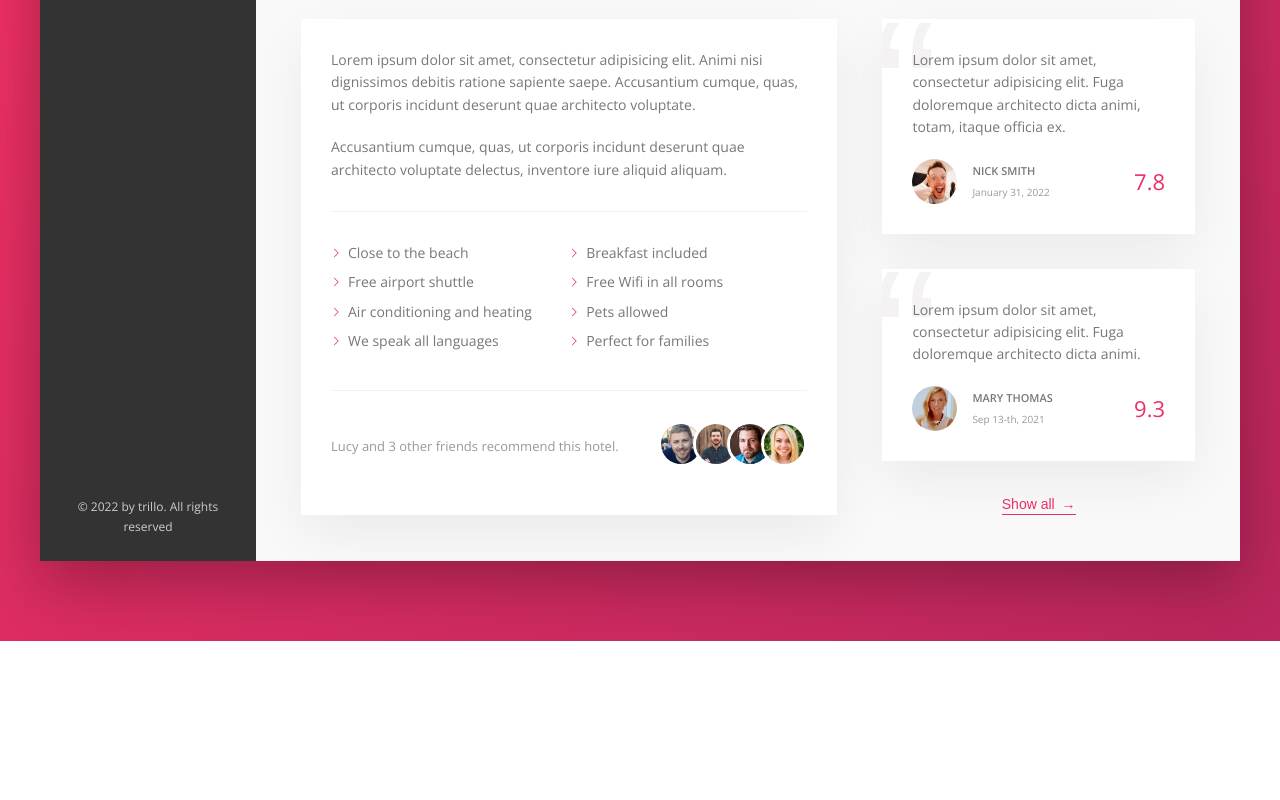
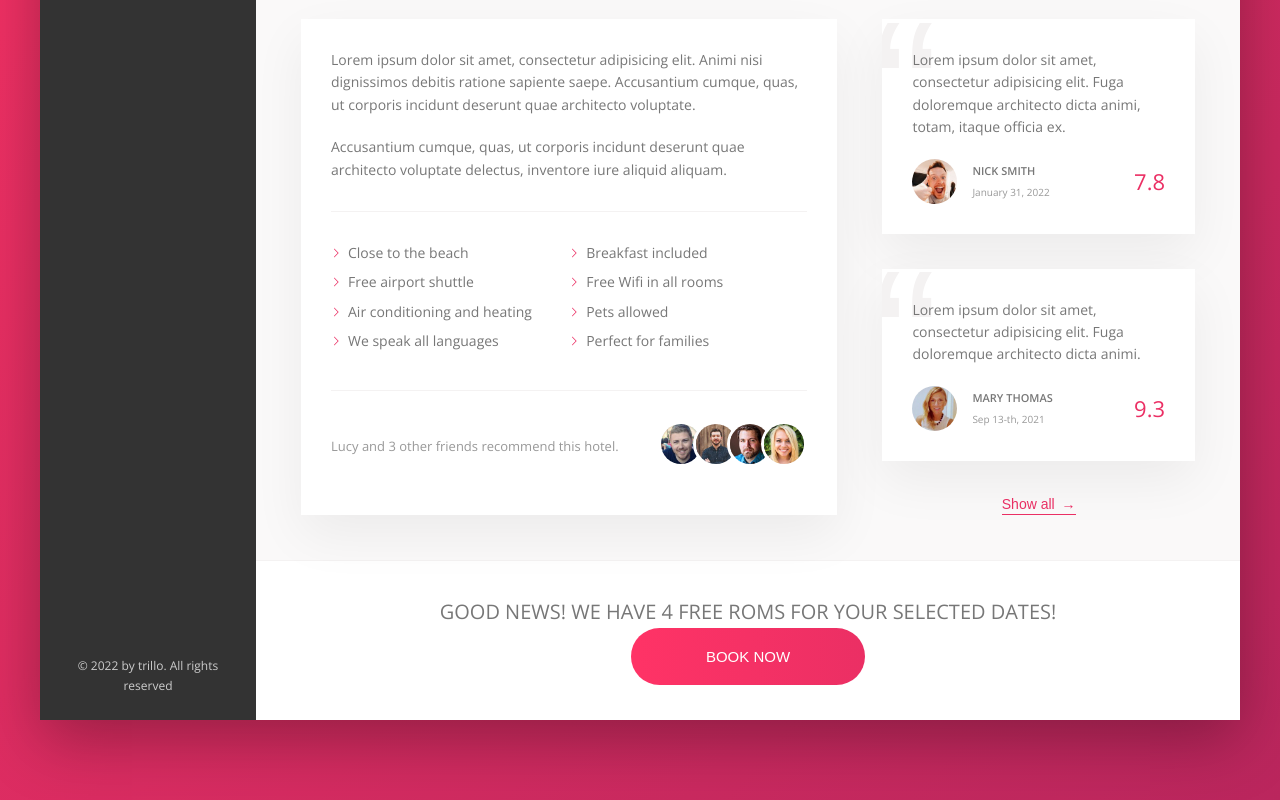
Before and after one commit to ulikverse/Trillo-Project, a website: page index.html in a window 1280 px wide. Shown: the part 628-1428 px from the top of the page. Before the commit the page ends 1269 px from the top, so only its background shows below. Drawn offline with nearby package versions, Linux system fonts and the light colour scheme.

Commit message:
Building the CTA Section

```diff
--- a/index.html
+++ b/index.html
@@ -247,6 +247,15 @@
               <button class="btn-inline">Show all <span>&rarr;</span></button>
             </figure>
           </div>
+          <div class="cta">
+            <h2 class="cta__book-now">
+              Good news! We have 4 free roms for your selected dates!
+            </h2>
+            <button class="btn">
+              <span class="btn__visible">Book now</span>
+              <span class="btn__invisible">Only 4 rooms left</span>
+            </button>
+          </div>
         </main>
       </div>
     </div>
--- a/sass/_components.scss
+++ b/sass/_components.scss
@@ -439,3 +439,74 @@
     z-index: 1;
   }
 }
+
+////////////////////////////////////////////
+// CALL TO ACTION
+.cta {
+  padding: 3.5rem 0;
+  text-align: center;
+
+  &__book-now {
+    font-size: 2rem;
+    font-weight: 300;
+    text-transform: uppercase;
+    -moz-border-bottom-colors: 2.5rem;
+  }
+}
+
+////////////////////////////////////////////
+// CALL TO ACTION
+.btn {
+  font-size: 1.5rem;
+  font-weight: 300;
+  text-transform: uppercase;
+  border-radius: 100px;
+  border: none;
+  background-image: linear-gradient(
+    to right,
+    var(--color-primary-light),
+    var(--color-primary)
+  );
+  color: #fff;
+  position: relative;
+  overflow: hidden;
+  cursor: pointer;
+
+  & > * {
+    display: inline-block;
+    height: 100%;
+    width: 100%;
+    transition: all 0.2s;
+  }
+
+  &__visible {
+    padding: 2rem 7.5rem;
+  }
+
+  &__invisible {
+    position: absolute;
+    padding: 2rem 0;
+    left: 0;
+    top: -100%;
+  }
+
+  &:hover {
+    background-image: linear-gradient(
+      to left,
+      var(--color-primary-light),
+      var(--color-primary)
+    );
+  }
+
+  &:hover &__visible {
+    transform: translateY(100%);
+  }
+  &:hover &__invisible {
+    top: 0;
+  }
+
+  &:focus {
+    outline: none;
+    animation: pulsate 1s infinite;
+  }
+}
```
Also changed, not shown: css/style.css.
